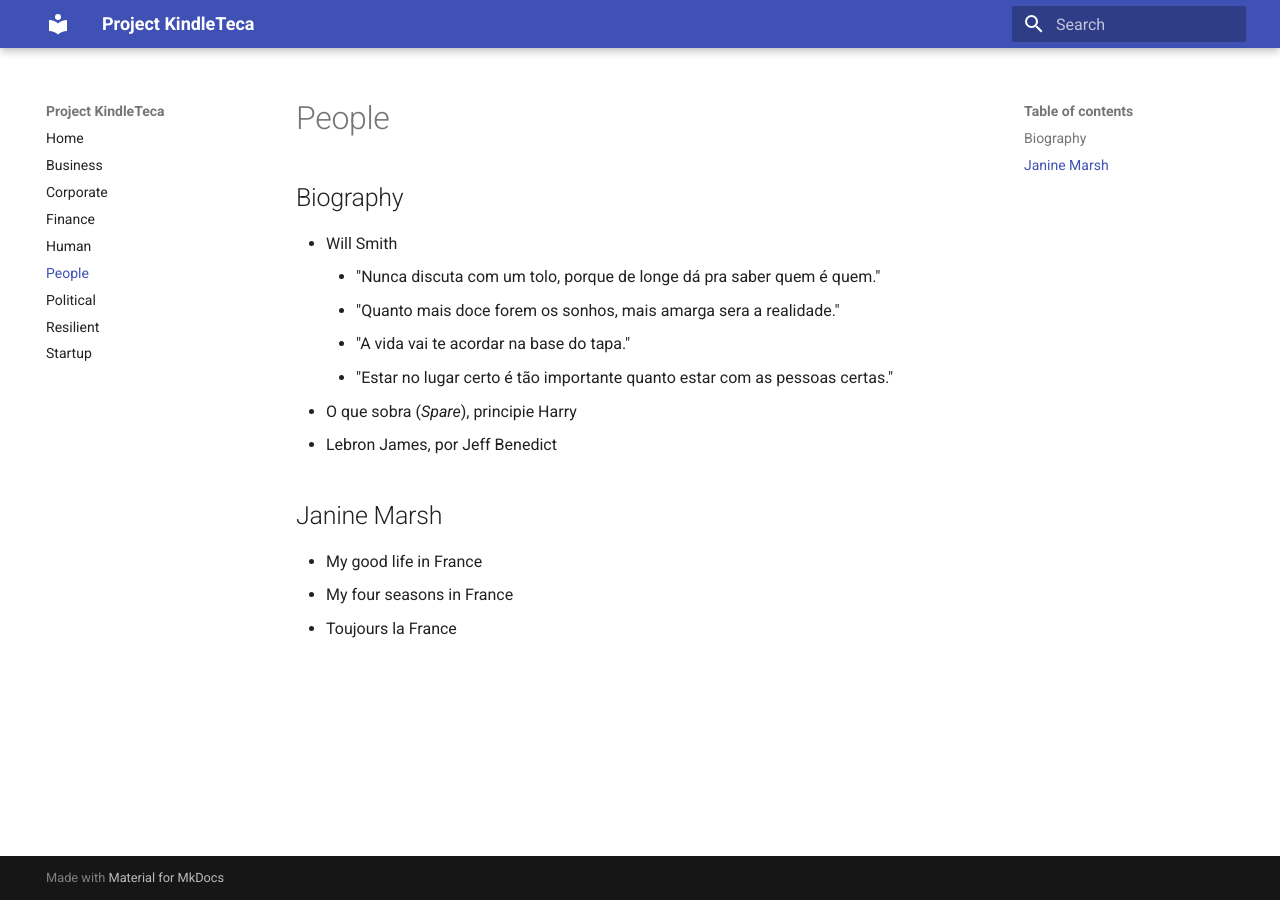
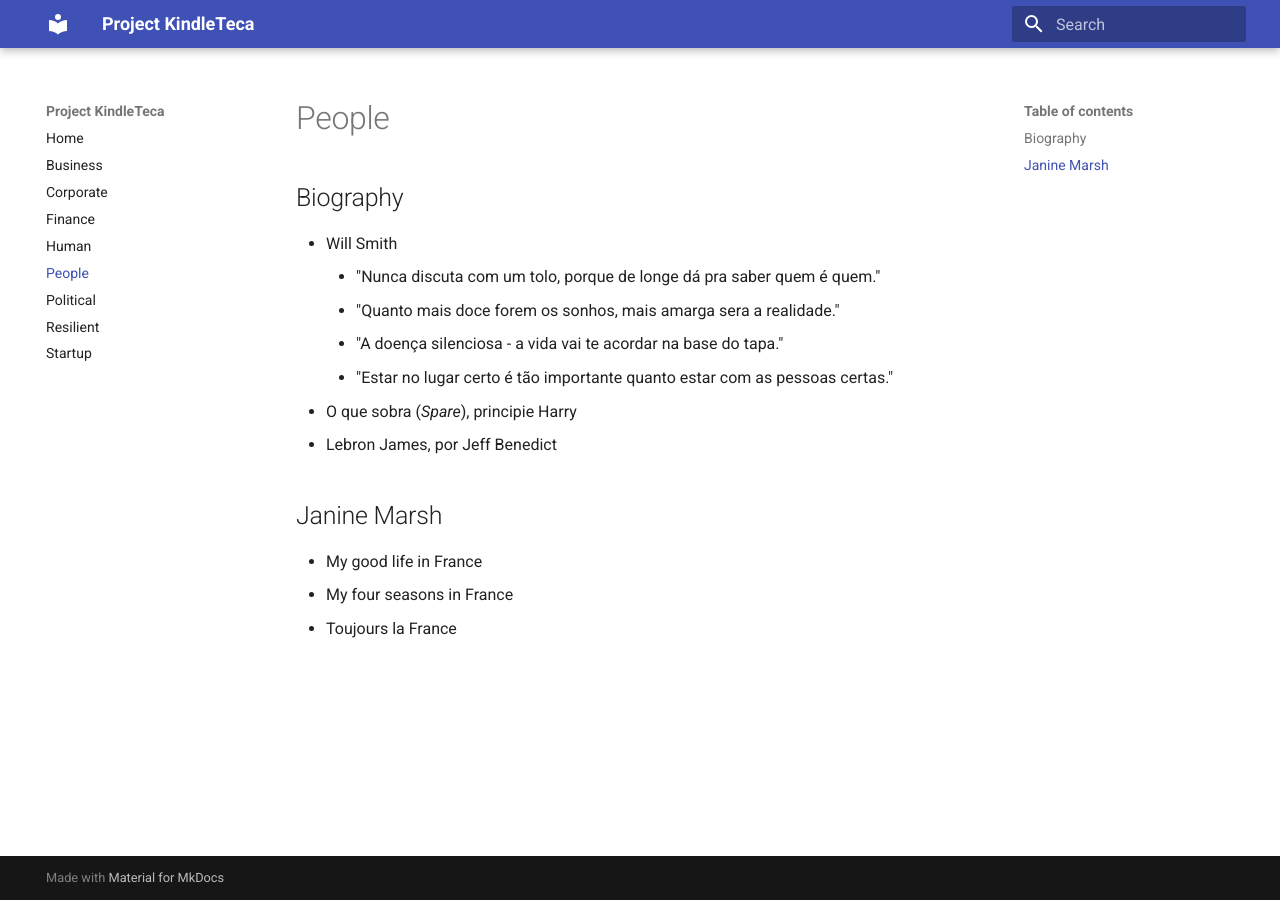
Before and after one commit to renatobrf/kindle-teca, an MkDocs documentation site: the page built from docs/people.md, in a window 1280 px wide. Built offline with MkDocs 1.6.1 and Material for MkDocs 9.7.7, drawn with Linux system fonts in a browser that asks for light colours.

Commit message:
Update quote in biography section

```diff
--- a/docs/people.md
+++ b/docs/people.md
@@ -2,7 +2,7 @@
 - Will Smith
     - "Nunca discuta com um tolo, porque de longe dá pra saber quem é quem."
     - "Quanto mais doce forem os sonhos, mais amarga sera a realidade."
-    - "A vida vai te acordar na base do tapa."
+    - "A doença silenciosa - a vida vai te acordar na base do tapa."
     - "Estar no lugar certo é tão importante quanto estar com as pessoas certas."
 - O que sobra (*Spare*), principie Harry
 - Lebron James, por Jeff Benedict
```
